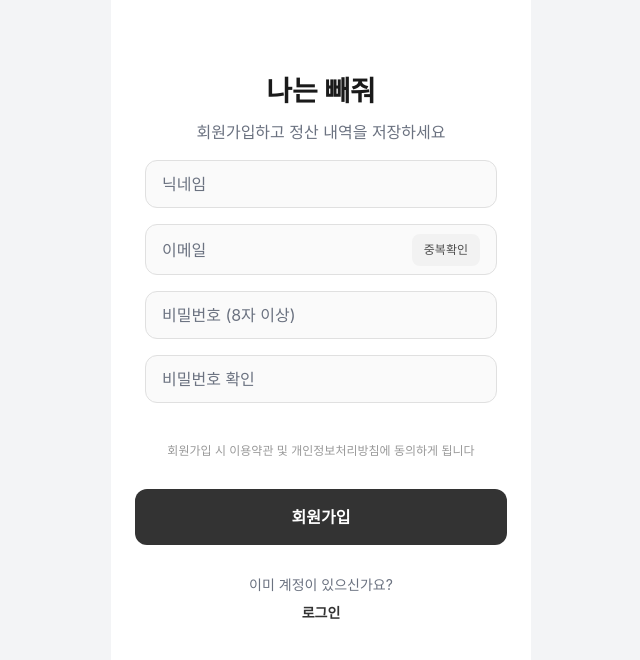
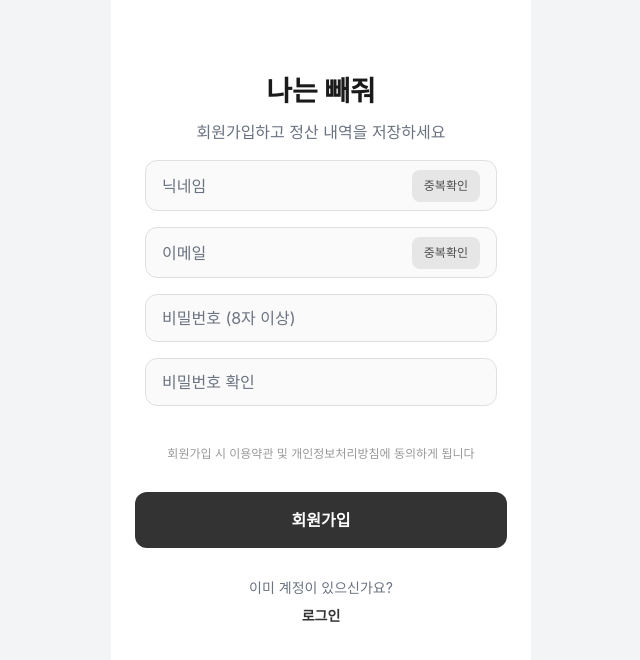
Before and after one commit to baaamk/count-me-out-front, a React (Vite) app: page /signup in a window 1280 px wide. Shown: the top 660 px of the page, without its empty margins (319-959 px from the left). Built offline with nearby package versions, Linux system fonts and the light colour scheme; no server answers; a web font is replaced by a local one.

Commit message:
feat: 회원가입 페이지 수정

```diff
--- a/src/pages/SettlementMenuSelectionPage.jsx
+++ b/src/pages/SettlementMenuSelectionPage.jsx
@@ -324,8 +324,8 @@ export default function SettlementMenuSelectionPage() {
                       </p>
                       <p className="font-normal text-xs text-gray-500 truncate">
                         {(item.price || 0).toLocaleString()}원
-                        {confirmedCount > 0 && (
-                          <> • {confirmedCount}명 참여 • {(realTimePricePerPerson || 0).toLocaleString()}원/인</>
+                        {confirmedCount > 0 && realTimePricePerPerson !== undefined && (
+                          <> • {confirmedCount}명 참여 • {realTimePricePerPerson.toLocaleString()}원/인</>
                         )}
                       </p>
                     </div>
--- a/src/pages/SignUpPage.jsx
+++ b/src/pages/SignUpPage.jsx
@@ -6,10 +6,15 @@ import { text } from "../constants";
 import { isValidEmail, isValidPassword, isValidNickname } from "../utils/validation";
 import { createUserWithEmailAndPassword } from "firebase/auth";
 import { auth, firestore } from "../config/firebase";
-import { doc, setDoc } from "firebase/firestore";
+import { doc, setDoc, collection, query, where, getDocs } from "firebase/firestore";
+import { useState } from "react";
 
 export default function SignUpPage() {
   const { navigate, goToLogin } = useNavigation();
+  const [isCheckingNickname, setIsCheckingNickname] = useState(false);
+  const [isNicknameAvailable, setIsNicknameAvailable] = useState(null); // null: 미확인, true: 사용가능, false: 중복
+  const [isCheckingEmail, setIsCheckingEmail] = useState(false);
+  const [isEmailAvailable, setIsEmailAvailable] = useState(null);
 
   const { values, errors, touched, handleChange, handleBlur, validate } = useForm(
     { nickname: "", email: "", password: "", confirmPassword: "" },
@@ -27,17 +32,89 @@ export default function SignUpPage() {
     }
   );
 
-  const handleDuplicateCheck = () => {
+  const handleEmailDuplicateCheck = async () => {
     if (!isValidEmail(values.email)) {
       alert("올바른 이메일을 입력해주세요");
+      setIsEmailAvailable(false);
       return;
     }
-    // Firebase Auth는 자동으로 이메일 중복을 확인하므로 별도 처리 불필요
-    alert("회원가입 시 이메일 중복이 자동으로 확인됩니다.");
+
+    setIsCheckingEmail(true);
+    try {
+      // Firebase Auth는 이메일 중복을 직접 확인할 수 없으므로,
+      // 회원가입 시점에 확인됩니다. 여기서는 형식만 확인합니다.
+      setIsEmailAvailable(true);
+      alert("이메일 형식이 올바릅니다. 회원가입 시 중복이 자동으로 확인됩니다.");
+    } catch (error) {
+      console.error("이메일 확인 실패:", error);
+      setIsEmailAvailable(false);
+      alert("이메일 확인 중 오류가 발생했습니다.");
+    } finally {
+      setIsCheckingEmail(false);
+    }
+  };
+
+  const handleNicknameDuplicateCheck = async () => {
+    if (!values.nickname || !values.nickname.trim()) {
+      alert("닉네임을 입력해주세요");
+      setIsNicknameAvailable(false);
+      return;
+    }
+
+    if (!isValidNickname(values.nickname)) {
+      alert("올바른 닉네임을 입력해주세요");
+      setIsNicknameAvailable(false);
+      return;
+    }
+
+    setIsCheckingNickname(true);
+    try {
+      const nickname = values.nickname.trim();
+      const usersRef = collection(firestore, "users");
+      const q = query(usersRef, where("nickname", "==", nickname));
+      const querySnapshot = await getDocs(q);
+
+      if (querySnapshot.empty) {
+        setIsNicknameAvailable(true);
+        alert("사용 가능한 닉네임입니다.");
+      } else {
+        setIsNicknameAvailable(false);
+        alert("이미 사용 중인 닉네임입니다. 다른 닉네임을 사용해주세요.");
+      }
+    } catch (error) {
+      console.error("닉네임 중복 확인 실패:", error);
+      setIsNicknameAvailable(false);
+      alert("닉네임 확인 중 오류가 발생했습니다. 다시 시도해주세요.");
+    } finally {
+      setIsCheckingNickname(false);
+    }
   };
 
   const handleSignUp = async () => {
     if (!validate()) return;
+
+    // 닉네임 중복 확인이 안 된 경우
+    if (isNicknameAvailable === null || isNicknameAvailable === false) {
+      alert("닉네임 중복 확인을 해주세요.");
+      return;
+    }
+
+    // 회원가입 시점에 닉네임 중복을 다시 한 번 확인 (경쟁 조건 방지)
+    try {
+      const nickname = values.nickname.trim();
+      const usersRef = collection(firestore, "users");
+      const q = query(usersRef, where("nickname", "==", nickname));
+      const querySnapshot = await getDocs(q);
+
+      if (!querySnapshot.empty) {
+        setIsNicknameAvailable(false);
+        alert("이미 사용 중인 닉네임입니다. 다른 닉네임을 사용해주세요.");
+        return;
+      }
+    } catch (checkError) {
+      console.error("닉네임 최종 확인 실패:", checkError);
+      // 확인 실패해도 계속 진행 (이미 중복 확인을 했으므로)
+    }
 
     try {
       // Firebase Authentication으로 회원가입 (비밀번호는 자동으로 해시 처리되어 저장됨)
@@ -57,12 +134,21 @@ export default function SignUpPage() {
           createdAt: Date.now(),
           lastLoginAt: Date.now(),
           provider: "email",
-          nickname: values.nickname || null,
+          nickname: values.nickname.trim() || null,
         });
         console.log("사용자 정보가 Firestore에 저장되었습니다.");
       } catch (firestoreError) {
         console.error("Firestore 저장 실패:", firestoreError);
-        // Firestore 저장 실패해도 회원가입은 계속 진행
+        // Firestore 저장 실패 시 사용자 계정 삭제
+        try {
+          await userCredential.user.delete();
+          alert("회원가입 중 오류가 발생했습니다. 다시 시도해주세요.");
+          return;
+        } catch (deleteError) {
+          console.error("사용자 계정 삭제 실패:", deleteError);
+        }
+        alert("회원가입 중 오류가 발생했습니다. 고객센터로 문의해주세요.");
+        return;
       }
 
       // 회원가입 성공 시 완료 페이지로 이동
@@ -71,12 +157,20 @@ export default function SignUpPage() {
       console.error("회원가입 실패:", error);
       let errorMessage = "회원가입에 실패했습니다.";
 
-      if (error.code === "auth/email-already-in-use") {
+      if (error?.code === "auth/email-already-in-use") {
         errorMessage = "이미 사용 중인 이메일입니다.";
-      } else if (error.code === "auth/invalid-email") {
+        setIsEmailAvailable(false);
+      } else if (error?.code === "auth/invalid-email") {
         errorMessage = "올바른 이메일 형식이 아닙니다.";
-      } else if (error.code === "auth/weak-password") {
+        setIsEmailAvailable(false);
+      } else if (error?.code === "auth/weak-password") {
         errorMessage = "비밀번호가 너무 약합니다. 8자 이상, 영문과 숫자를 포함해주세요.";
+      } else if (error?.code === "auth/network-request-failed") {
+        errorMessage = "네트워크 오류가 발생했습니다. 인터넷 연결을 확인해주세요.";
+      } else if (error?.code === "auth/too-many-requests") {
+        errorMessage = "너무 많은 요청이 발생했습니다. 잠시 후 다시 시도해주세요.";
+      } else if (error?.message) {
+        errorMessage = `회원가입 실패: ${error.message}`;
       }
 
       alert(errorMessage);
@@ -90,17 +184,51 @@ export default function SignUpPage() {
           title={text.appName}
           description="회원가입하고 정산 내역을 저장하세요"
         >
-          <Input
-            type="text"
-            placeholder="닉네임"
-            value={values.nickname}
-            onChange={(e) => handleChange("nickname", e.target.value)}
-            onBlur={() => handleBlur("nickname")}
-            error={!!errors.nickname}
-            errorMessage={errors.nickname}
-            size="md"
-            className="p-4"
-          />
+          <div className="flex flex-col gap-1 w-full">
+            <div className={`flex h-[51px] items-center justify-between p-4 rounded-xl w-full transition-colors ${
+              errors.nickname || isNicknameAvailable === false
+                ? "bg-red-50 border border-red-500"
+                : isNicknameAvailable === true
+                ? "bg-green-50 border border-green-500"
+                : "bg-neutral-50 border border-[#e0e0e0]"
+            }`}>
+              <input
+                type="text"
+                placeholder="닉네임"
+                value={values.nickname}
+                onChange={(e) => {
+                  handleChange("nickname", e.target.value);
+                  setIsNicknameAvailable(null); // 닉네임 변경 시 중복 확인 상태 초기화
+                }}
+                onBlur={() => handleBlur("nickname")}
+                className={`flex-1 bg-transparent border-0 outline-none text-base text-[#1a1a1a] placeholder:text-gray-500 ${
+                  errors.nickname || isNicknameAvailable === false ? "text-red-900" : ""
+                }`}
+              />
+              <button
+                onClick={handleNicknameDuplicateCheck}
+                disabled={isCheckingNickname || !values.nickname?.trim()}
+                className={`flex items-center justify-center px-3 py-2 rounded-lg shrink-0 transition-colors ${
+                  isCheckingNickname || !values.nickname?.trim()
+                    ? "bg-[#e6e6e6] text-gray-400 cursor-not-allowed"
+                    : "bg-[#f2f2f2] hover:bg-[#e6e6e6]"
+                }`}
+              >
+                <span className="font-medium text-xs text-[#4d4d4d]">
+                  {isCheckingNickname ? "확인중..." : "중복확인"}
+                </span>
+              </button>
+            </div>
+            {errors.nickname && (
+              <p className="text-xs text-red-500 px-1">{errors.nickname}</p>
+            )}
+            {isNicknameAvailable === true && (
+              <p className="text-xs text-green-600 px-1">✓ 사용 가능한 닉네임입니다.</p>
+            )}
+            {isNicknameAvailable === false && !errors.nickname && (
+              <p className="text-xs text-red-500 px-1">이미 사용 중인 닉네임입니다.</p>
+            )}
+          </div>
 
           <div className="flex flex-col gap-1 w-full">
             <div className={`flex h-[51px] items-center justify-between p-4 rounded-xl w-full transition-colors ${
@@ -119,10 +247,17 @@ export default function SignUpPage() {
                 }`}
               />
               <button
-                onClick={handleDuplicateCheck}
-                className="bg-[#f2f2f2] flex items-center justify-center px-3 py-2 rounded-lg shrink-0 hover:bg-[#e6e6e6] transition-colors"
+                onClick={handleEmailDuplicateCheck}
+                disabled={isCheckingEmail || !values.email?.trim()}
+                className={`flex items-center justify-center px-3 py-2 rounded-lg shrink-0 transition-colors ${
+                  isCheckingEmail || !values.email?.trim()
+                    ? "bg-[#e6e6e6] text-gray-400 cursor-not-allowed"
+                    : "bg-[#f2f2f2] hover:bg-[#e6e6e6]"
+                }`}
               >
-                <span className="font-medium text-xs text-[#4d4d4d]">중복확인</span>
+                <span className="font-medium text-xs text-[#4d4d4d]">
+                  {isCheckingEmail ? "확인중..." : "중복확인"}
+                </span>
               </button>
             </div>
             {errors.email && (
```
Also changed, not shown: src/pages/SettlementRoomHostPage.jsx (+37 -2 lines).
